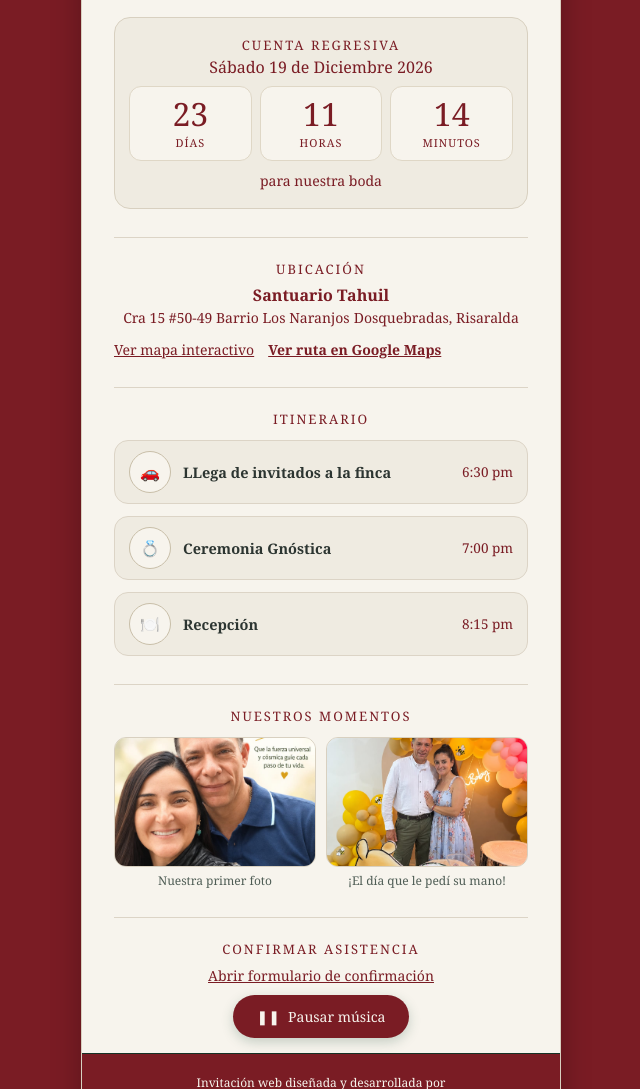
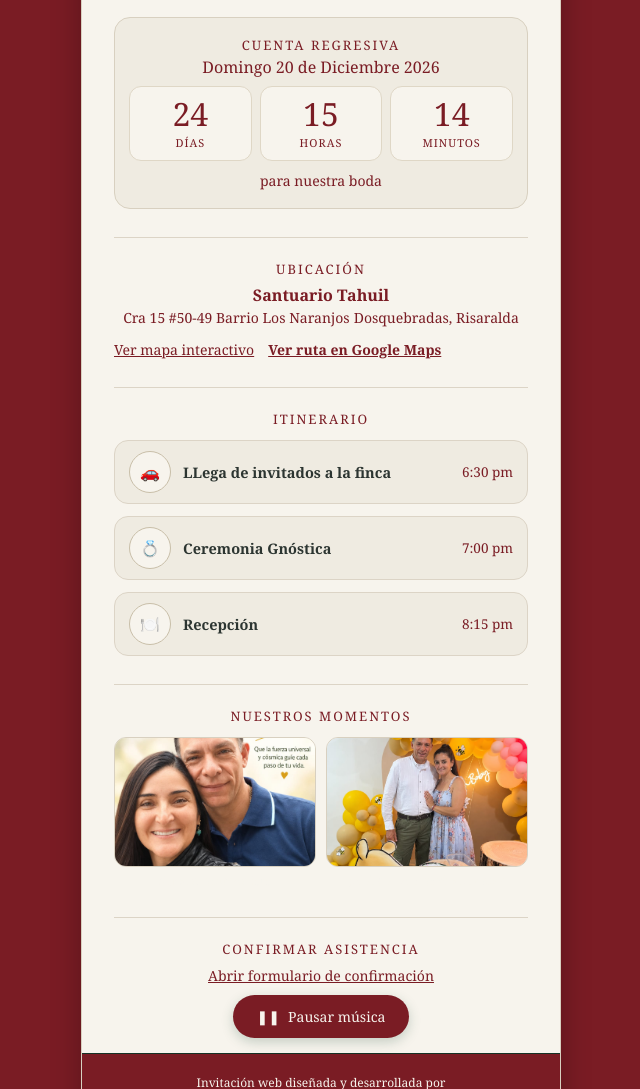
Before and after one commit to LuisDataS/Mi-Boda-G, a plain HTML site: page index.html in a window 1280 px wide. Shown: the part 1390-2479 px from the top of the page, without its empty margins (319-959 px from the left). Drawn offline with Linux system fonts and the light colour scheme.

Commit message:
Update wedding date and confirmation settings

```diff
--- a/index.html
+++ b/index.html
@@ -256,7 +256,7 @@
     }
     .pie-foto {
       font-size: 12px;
-      color: #4f5d55;
+      color: #f7f4ed;
       line-height: 1.35;
       text-align: center;
     }
@@ -635,7 +635,7 @@
       <!-- Contador con días, horas y minutos -->
       <section class="contador-boda" aria-live="polite">
         <p class="subtitulo" style="margin-bottom: 2px;">Cuenta regresiva</p>
-          <p class="fecha">Sábado 19 de Diciembre 2026</p>
+          <p class="fecha">Domingo 20 de Diciembre 2026</p>
         <div class="contador-grid">
           <div class="bloque-tiempo">
             <span id="diasBoda" class="valor-tiempo">--</span>
@@ -858,8 +858,8 @@
 
   <script>
     // Ajusta aquí la fecha y hora exacta de tu boda (AAAA-MM-DDTHH:MM:SS)
-    const FECHA_BODA = "2026-12-19T15:00:00";
-    const DIAS_LIMITE_CONFIRMACION = 10;
+    const FECHA_BODA = "2026-12-20T19:00:00";
+    const DIAS_LIMITE_CONFIRMACION = 5;
     let confirmacionesCerradas = false;
 
     function calcularTiempoRestante() {
```
